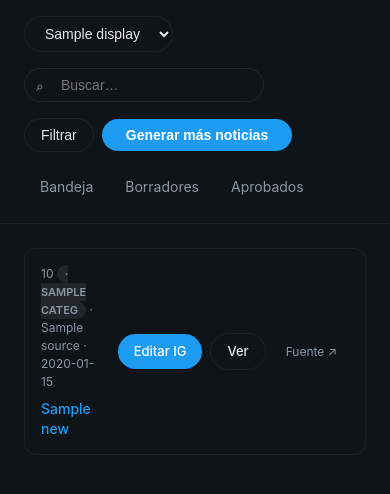
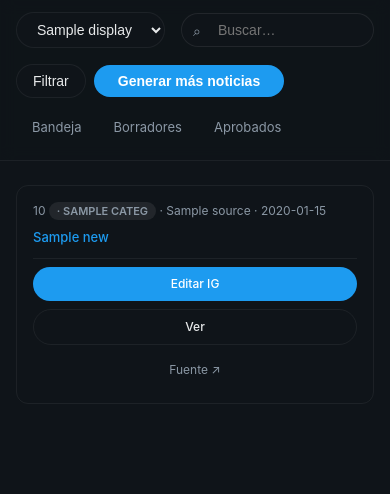
Before and after one commit to gestionDP/althara-news-service, a FastAPI app: template app/templates/portal.html in a window 390 px wide. Shown: the top 494 px of the page. Run offline with FastAPI, Linux system fonts and the light colour scheme; the template is opened without the code that fills it: most values are stand-ins (such as "Sample title", 1, 10 or a date in 2020); parts of the project's set-up code (start-up, migrations or seed data) failed here and were passed over.

Commit message:
Update requirements and enhance content processing
- Added `ftfy` to requirements for fixing common encoding issues in text processing.
- Expanded `DENY_KEYWORDS` and `ALLOW_KEYWORDS` in constants to improve filtering for news relevance.
- Updated the `strip_html_tags` function to utilize `ftfy` for correcting encoding errors.
- Introduced `format_paragraphs` utility to convert block text into HTML paragraphs for better readability.
- Adjusted news detail and draft editor templates to utilize new formatting features.
- Enhanced CSS for responsive design improvements in the portal and news sections.

```diff
--- a/app/adapters/news_adapter.py
+++ b/app/adapters/news_adapter.py
@@ -1268,7 +1268,7 @@ def _build_disclaimer(source: Optional[str], url: Optional[str]) -> str:
     Construye disclaimer de atribución (en inglés).
     """
     source_name = source or "the original source"
-    url_text = f" Read the original article here: {url}." if url else ""
+    url_text = f" Read the original article here: {url} ." if url else ""
 
     return (
         f"Restructured by Althara from information published in {source_name}, "
--- a/app/routers/ui.py
+++ b/app/routers/ui.py
@@ -19,10 +19,12 @@ from app.brands import BRANDS, get_domain_for_brand, get_display_name
 from app.constants import VALID_CATEGORIES
 from app.constants_tech import TECH_CATEGORY_LABELS, TechNewsCategory
 from app.auth import basic_auth_dependency
+from app.utils.html_utils import format_paragraphs
 
 router = APIRouter(tags=["ui"])
 templates_dir = Path(__file__).parent.parent / "templates"
 templates = Jinja2Templates(directory=str(templates_dir))
+templates.env.filters["format_paragraphs"] = format_paragraphs
 
 
 def _ensure_templates():
--- a/app/static/studio.css
+++ b/app/static/studio.css
@@ -24,6 +24,9 @@ a { color: var(--accent); text-decoration: none; }
 a:hover { text-decoration: underline; }
 
 .container { max-width: 1160px; margin: 0 auto; padding: 0 var(--s24); }
+@media (max-width: 640px) {
+  .container { padding: 0 var(--s16); }
+}
 
 /* Selector */
 .selector-container { max-width: 520px; margin: 4rem auto; padding: var(--s32); text-align: center; }
@@ -53,7 +56,15 @@ a:hover { text-decoration: underline; }
   display: flex; align-items: center; justify-content: space-between; flex-wrap: wrap;
   gap: var(--s16); padding: var(--s16) 0;
 }
-.portal-header .header-left { display: flex; align-items: center; gap: var(--s16); flex-wrap: wrap; }
+@media (max-width: 640px) {
+  .portal-header .header-row { padding: var(--s12) 0; }
+  .portal-header .header-left { width: 100%; }
+  .portal-header .search-wrap { flex: 1; min-width: 0; }
+  .portal-header .search-wrap input { width: 100%; min-width: 0; }
+  .portal-header .header-right { width: 100%; justify-content: flex-start; }
+  .btn-generate-more { font-size: 13px; padding: var(--s8) var(--s16); }
+}
+.portal-header .header-left { display: flex; align-items: center; gap: var(--s16); flex-wrap: wrap; min-width: 0; }
 .portal-header .brand-switch {
   display: flex; align-items: center; gap: var(--s8);
 }
@@ -62,9 +73,9 @@ a:hover { text-decoration: underline; }
   border: 1px solid var(--border); background: var(--bg); color: var(--text);
   font-size: 14px; cursor: pointer;
 }
-.portal-header .search-wrap { position: relative; }
+.portal-header .search-wrap { position: relative; flex: 1; min-width: 120px; }
 .portal-header .search-wrap input {
-  padding: var(--s8) var(--s16) var(--s8) 36px; width: 240px;
+  padding: var(--s8) var(--s16) var(--s8) 36px; width: 240px; max-width: 100%;
   border-radius: 999px; border: 1px solid rgba(255,255,255,0.08);
   background: var(--bg); color: var(--text); font-size: 14px;
 }
@@ -94,6 +105,10 @@ a:hover { text-decoration: underline; }
 .portal-header .subheader {
   display: flex; align-items: center; gap: var(--s8);
   padding-bottom: var(--s16);
+}
+@media (max-width: 640px) {
+  .portal-header .subheader { padding-bottom: var(--s12); }
+  .portal-header .tab { padding: var(--s8) var(--s12); font-size: 13px; }
 }
 .portal-header .tabs { display: flex; gap: 0; }
 .portal-header .tab {
@@ -125,11 +140,17 @@ a:hover { text-decoration: underline; }
 .portal-main { padding: var(--s24) 0; }
 .news-list { list-style: none; padding: 0; margin: 0; }
 .news-row {
-  display: flex; align-items: center; justify-content: space-between; gap: var(--s16);
-  padding: var(--s16); border-radius: 12px;
-  border: 1px solid var(--border); margin-bottom: var(--s8);
+  display: flex;
+  align-items: center;
+  justify-content: space-between;
+  gap: var(--s16);
+  padding: var(--s16);
+  border-radius: 12px;
+  border: 1px solid var(--border);
+  margin-bottom: var(--s8);
   transition: border-color 0.2s;
 }
+
 .news-row:hover { border-color: var(--border-focus); }
 .news-row .row-main {
   flex: 1; min-width: 0; cursor: pointer;
@@ -139,8 +160,8 @@ a:hover { text-decoration: underline; }
   font-size: 12px; color: var(--muted); margin-bottom: var(--s8);
 }
 .news-row .meta-line span + span::before { content: " · "; color: var(--muted); }
-.news-row h3 { margin: 0; font-size: 14px; font-weight: 500; line-height: 1.4; }
-.news-row .row-actions { display: flex; align-items: center; gap: var(--s8); flex-shrink: 0; }
+.news-row h3 { margin: 0; font-size: 14px; font-weight: 500; line-height: 1.4; word-break: break-word; }
+.news-row .row-actions { display: flex; align-items: center; gap: var(--s8); flex-shrink: 0; flex-wrap: wrap; }
 .news-row .btn-primary {
   padding: var(--s8) var(--s16); border-radius: 999px;
   background: var(--accent); color: white; border: none;
@@ -159,6 +180,31 @@ a:hover { text-decoration: underline; }
   font-size: 12px; text-decoration: none;
 }
 .news-row .btn-ghost-sm:hover { color: var(--accent); }
+
+/* News card responsive: row-main arriba, row-actions abajo en columna */
+@media (max-width: 768px) {
+  ul.news-list .news-row {
+    flex-direction: column !important;
+    align-items: stretch;
+    gap: var(--s12);
+  }
+  .news-row .row-main { min-width: unset; }
+  .news-row .row-actions {
+    flex-direction: column; align-items: stretch;
+    gap: var(--s8); padding-top: var(--s8); border-top: 1px solid var(--border);
+  }
+  .news-row .row-actions .btn-primary,
+  .news-row .row-actions .btn-secondary,
+  .news-row .row-actions .btn-ghost-sm {
+    width: 100%; text-align: center;
+  }
+  .news-row .btn-primary, .news-row .btn-secondary {
+    padding: var(--s8) var(--s12); font-size: 12px;
+  }
+  .news-row .btn-ghost-sm { padding: var(--s8); font-size: 12px; }
+  .news-row h3 { font-size: 13px; line-height: 1.4; }
+}
+
 .news-row .btn-menu {
   width: 32px; height: 32px; padding: 0; border-radius: 50%;
   border: 1px solid var(--border); background: var(--bg);
@@ -204,6 +250,10 @@ a:hover { text-decoration: underline; }
   display: flex; align-items: center; justify-content: center; z-index: 150;
   padding: var(--s24);
 }
+@media (max-width: 640px) {
+  .modal-overlay { padding: var(--s16); }
+  .modal { padding: var(--s20); }
+}
 .modal-overlay.hidden { display: none; }
 .modal {
   background: var(--bg-card); border: 1px solid var(--border);
@@ -220,10 +270,16 @@ a:hover { text-decoration: underline; }
 .news-detail .news-meta span + span::before { content: " · "; }
 .news-detail .news-summary {
   margin: var(--s24) 0; padding: var(--s24); background: var(--bg-card);
-  border-radius: 12px; font-size: 14px; line-height: 1.6;
-  border: 1px solid var(--border);
+  border-radius: 12px; font-size: 15px; line-height: 1.7;
+  border: 1px solid var(--border); max-width: 56em;
 }
-.news-detail .news-summary.collapsed { max-height: 96px; overflow: hidden; position: relative; }
+.news-detail .news-summary p {
+  margin: 0 0 1em 0;
+}
+.news-detail .news-summary p:last-child {
+  margin-bottom: 0;
+}
+.news-detail .news-summary.collapsed { max-height: 10em; overflow: hidden; position: relative; }
 .news-detail .news-summary.collapsed::after {
   content: ""; position: absolute; bottom: 0; left: 0; right: 0;
   height: 40px; background: linear-gradient(transparent, var(--bg-card));
--- a/app/templates/draft_editor.html
+++ b/app/templates/draft_editor.html
@@ -86,7 +86,6 @@
             <div class="editor-actions">
               <div class="bar">
                 <div class="left">
-                  <button type="button" class="btn btn-primary" id="btnSave" onclick="saveDraft()" title="Guarda los cambios en el borrador">Guardar</button>
                   <div class="copy-dropdown">
                     <button type="button" class="btn" onclick="toggleCopyMenu()" title="Copiar partes del contenido al portapapeles">Copiar ▾</button>
                     <div class="copy-menu hidden" id="copyMenu">
--- a/app/templates/portal.html
+++ b/app/templates/portal.html
@@ -6,7 +6,7 @@
     <div class="container">
       <div class="header-row">
         <div class="header-left">
-          <div class="brand-switch">
+          <div class="brand-switch" style="flex-shrink: 0">
             <select id="brandSelect" onchange="switchBrand(this.value)">
               {% for key, config in brands.items() %}
               <option value="{{ key }}" {% if key == brand %}selected{% endif %}>{{ config.display }}</option>
@@ -77,7 +77,6 @@
             <a href="/ui/{{ brand }}/draft/{{ item.first_draft_id }}" class="btn-primary" title="Abrir último borrador para editar">Editar IG</a>
             <a href="/ui/{{ brand }}/news/{{ item.news.id }}" class="btn-secondary" title="Ver noticia y borradores (variantes)">Ver</a>
             {% else %}
-            <button type="button" class="btn-primary btn-generate-ig" data-news-id="{{ item.news.id }}" title="Crear primer borrador IG para esta noticia">Crear IG</button>
             {% endif %}
             <a href="{{ item.news.url }}" target="_blank" rel="noopener" class="btn-ghost-sm" title="Abrir noticia original en nueva pestaña">Fuente ↗</a>
           </div>
@@ -94,7 +93,7 @@
 <div class="modal-overlay hidden" id="generateModal">
   <div class="modal">
     <h3>Generar más noticias</h3>
-    <p>Se ingestarán fuentes RSS (máx. 5 por fuente). Se generará <strong>1 borrador por noticia nueva</strong>. ¿Continuar?</p>
+    <p>Se ingestarán fuentes RSS (máx. 5 por fuente). Se generará <strong>1 borrador IG por noticia nueva</strong>. ¿Continuar?</p>
     <div class="modal-actions">
       <button type="button" class="btn" onclick="closeGenerateModal()">Cancelar</button>
       <button type="button" class="btn-generate-more" onclick="confirmGenerate()">Continuar</button>
--- a/requirements.txt
+++ b/requirements.txt
@@ -10,6 +10,7 @@ feedparser==6.0.11
 httpx==0.25.2
 beautifulsoup4==4.12.2
 lxml==5.1.0
+ftfy==6.2.0
 jinja2==3.1.2
 pytest==7.4.3
 pytest-asyncio==0.21.1
```
Also changed, not shown: app/constants.py (+14 -10 lines), app/ingestion/rss_ingestor.py (+8 -6 lines), app/templates/news_detail.html (+4 -8 lines), app/utils/html_utils.py (+42 -1 lines), tests/test_utils.py (+8 -0 lines).
